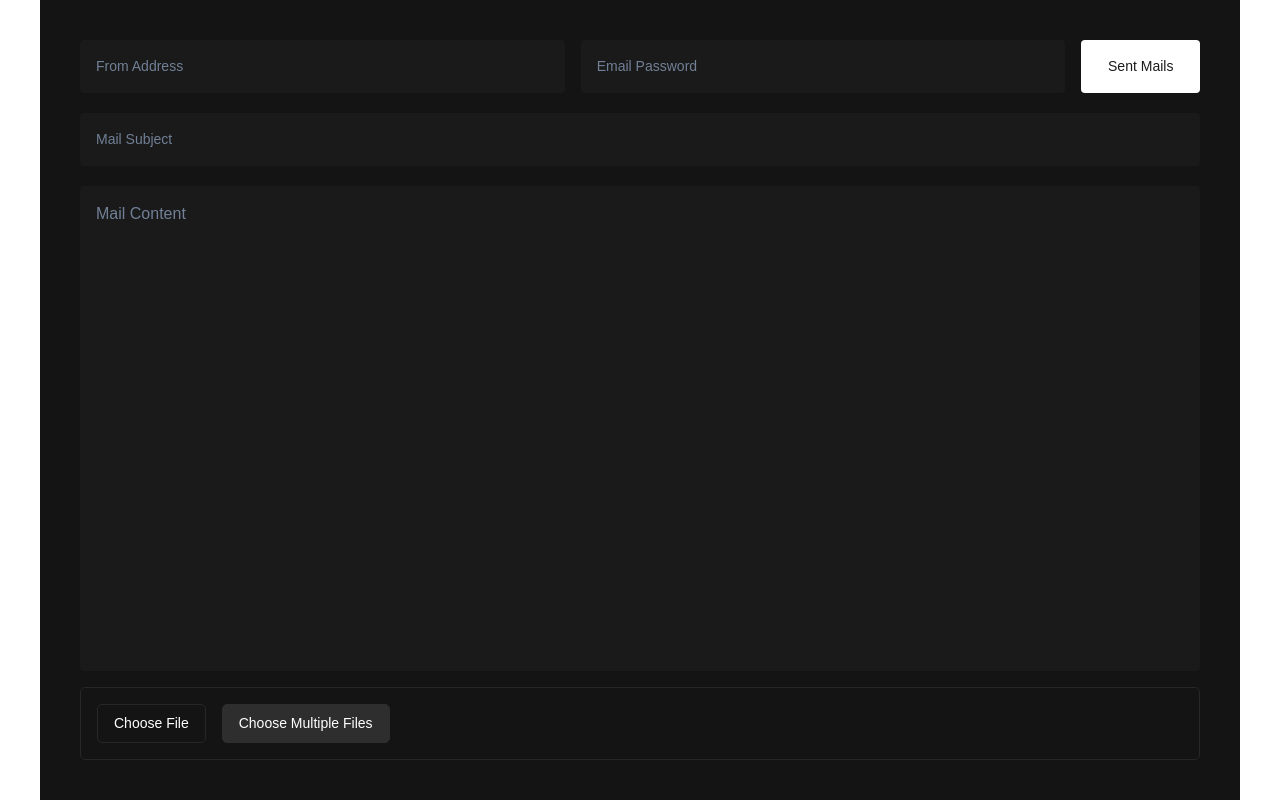
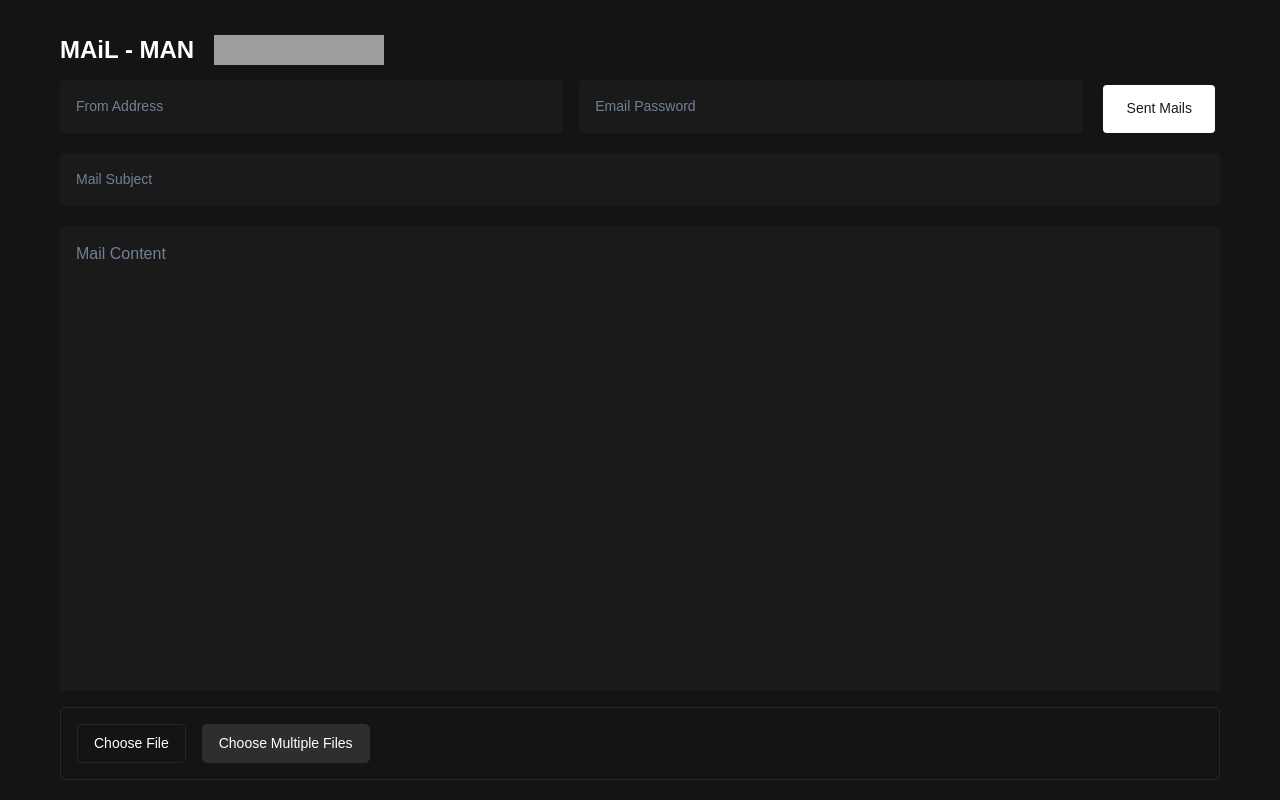
Before and after one commit to BuildNShip/mailman, a React (Vite) app: page / in a window 1280 px wide. Built offline with nearby package versions, Linux system fonts and the light colour scheme; grey boxes are pictures that could not be loaded.

Commit message:
dev:csv-parses

```diff
--- a/package.json
+++ b/package.json
@@ -15,6 +15,7 @@
     "axios": "^1.3.4",
     "framer-motion": "^10.11.2",
     "fs": "^0.0.1-security",
+    "papaparse": "^5.4.1",
     "react": "^18.2.0",
     "react-dom": "^18.2.0",
     "react-icons": "^4.8.0"
--- a/src/Pages/FileUpload/FileUpload.jsx
+++ b/src/Pages/FileUpload/FileUpload.jsx
@@ -3,6 +3,7 @@ import React from "react"
 import styles from "./FileUpload.module.css"
 import axios from "axios"
 import { useState, useEffect } from "react"
+import Papa from "papaparse"
 import { useToast } from "@chakra-ui/react"
 
 const FileUpload = () => {
@@ -13,46 +14,24 @@ const FileUpload = () => {
   const [files, setFiles] = useState([])
   const [file, setFile] = useState()
 
-  const handleSubmit = (e) => {
-    const data = new FormData()
-    data.append("fromMail", fromMail)
-    data.append("password", password)
-    data.append("subject", subject)
-    data.append("content", emailContent)
-    data.append("inputFile", file)
-    for (let i = 0; i < files.length; i++) {
-      data.append("mailAttachment", files[i])
+  const [csvData, setCsvData] = useState([])
+
+  const handleCsvUpload = (event) => {
+    const file = event.target.files[0]
+    Papa.parse(file, {
+      header: true,
+      complete: (result) => {
+        setCsvData(result.data)
+      },
+    })
   }
 
-    const config = {
-      method: "post",
-      maxBodyLength: Infinity,
-      url: "https://mailman.buildnship.in/api/send-mail",
-      headers: { "Content-Type": "multipart/form-data" },
-      data: data,
+  const getDataByHeader = (header) => {
+    return csvData.map((row) => row[header])
   }
 
-    axios(config)
-      .then(function (response) {
-        console.log(JSON.stringify(response.data))
-        toast({
-          title: "Mail Sent Sucessfully",
-          description: "All Mail Sent Sucessfully",
-          status: "success",
-          duration: 5000,
-          isClosable: true,
-        })
-      })
-      .catch(function (error) {
-        console.log(error)
-        toast({
-          title: "Mail Sent Failed",
-          description: "All Mail Sent Failed, Please try again",
-          status: "error",
-          duration: 5000,
-          isClosable: true,
-        })
-      })
+  const handleSubmit = (e) => {
+    console.log(csvData)
   }
 
   const handleFileChange = (event) => {
@@ -63,7 +42,19 @@ const FileUpload = () => {
   const toast = useToast()
 
   return (
+    <div className={styles.background_container}>
       <div className={styles.main_container}>
+        <div className={styles.navbar}>
+          <div className={styles.logo}>
+            <p>MAiL - MAN</p>
+          </div>
+          <iframe
+            src="https://ghbtns.com/github-btn.html?user=BuildNShip&repo=mailman-frontend&type=star&count=true&size=large"
+            width="170"
+            height="30"
+            title="GitHub"
+          ></iframe>
+        </div>
         <div className={styles.top_header}>
           <div className={styles.creds}>
             <input
@@ -87,23 +78,8 @@ const FileUpload = () => {
             <button
               onClick={() => {
                 //check whether the email and password are valid or not and there is a mail subject and content and the state variables are not empty
-              if (
-                fromMail === "" ||
-                password === "" ||
-                subject === "" ||
-                emailContent === "" ||
-                file === undefined
-              ) {
-                toast({
-                  title: "Field are Not Filled.",
-                  description: "Please fill all the fields and try again.",
-                  status: "error",
-                  duration: 5000,
-                  isClosable: true,
-                })
-              } else {
+
                 handleSubmit()
-              }
               }}
               className={styles.sent_mail}
             >
@@ -139,6 +115,7 @@ const FileUpload = () => {
               name="file1"
               onChange={(e) => {
                 setFile(e.target.files[0])
+                handleCsvUpload(e)
                 document.getElementById("file1_label").textContent =
                   e.target.files[0].name
               }}
@@ -165,6 +142,7 @@ const FileUpload = () => {
           </div>
         </div>
       </div>
+    </div>
   )
 }
 
--- a/src/Pages/FileUpload/FileUpload.module.css
+++ b/src/Pages/FileUpload/FileUpload.module.css
@@ -1,12 +1,61 @@
+/* Navbar */
+.navbar {
+  display: flex;
+  align-items: center;
+  background-color: #141414;
+  height: 60px;
+}
+
+.logo {
+  font-size: 24px;
+  font-weight: bold;
+  color: #fff;
+  margin-right: 20px;
+}
+
+.navbar_button {
+  background-color: transparent;
+  border: none;
+  cursor: pointer;
+  font-size: 14px;
+  color: #fff;
+  text-decoration: none;
+  padding: 10px 20px;
+}
+
+.logo p{
+
+}
+
+.navbar_button:hover {
+  background-color: #282727;
+
+  opacity: 1;
+  background-image: linear-gradient(
+      #1e1e1e 1.2000000000000002px,
+      transparent 1.2000000000000002px
+    ),
+    linear-gradient(
+      to right,
+      #1e1e1e 1.2000000000000002px,
+      #1a1a1a 1.2000000000000002px
+    );
+  background-size: 24px 24px;
+}
+
+.background_container {
+  background-color: #141414;
+}
+
 /* Main container */
 .main_container {
   width: 100%;
-  background-color: #141414;
+
   min-height: 90vh;
   max-width: 1200px;
   margin: 0 auto;
   box-sizing: border-box;
-  padding: 40px;
+  padding: 20px;
   font-size: 14px;
   color: #fff;
 }
@@ -15,8 +64,9 @@
   color: #1a1a1a;
   background-color: #fff;
   border: none;
-  padding: 8px 16px;
+  padding: 8px 10px;
   border-radius: 4px;
+  margin: 0.3rem;
   cursor: pointer;
   font-size: 14px;
   margin-bottom: 20px;
@@ -83,7 +133,6 @@ span {
   margin-left: 10px;
 }
 
-
 .attachments input[type="file"] {
   display: none;
 }
@@ -138,7 +187,7 @@ button[type="submit"]:hover {
   display: flex;
   flex-direction: column;
   justify-content: space-between;
-  height: calc(100vh - 226px);
+  height: calc(100vh - 246px);
 }
 
 .mail_content {
```
Also changed, not shown: 1 other file (tests, documents, lock files or other folders). Lines whose indentation alone changed are shown as unchanged.
